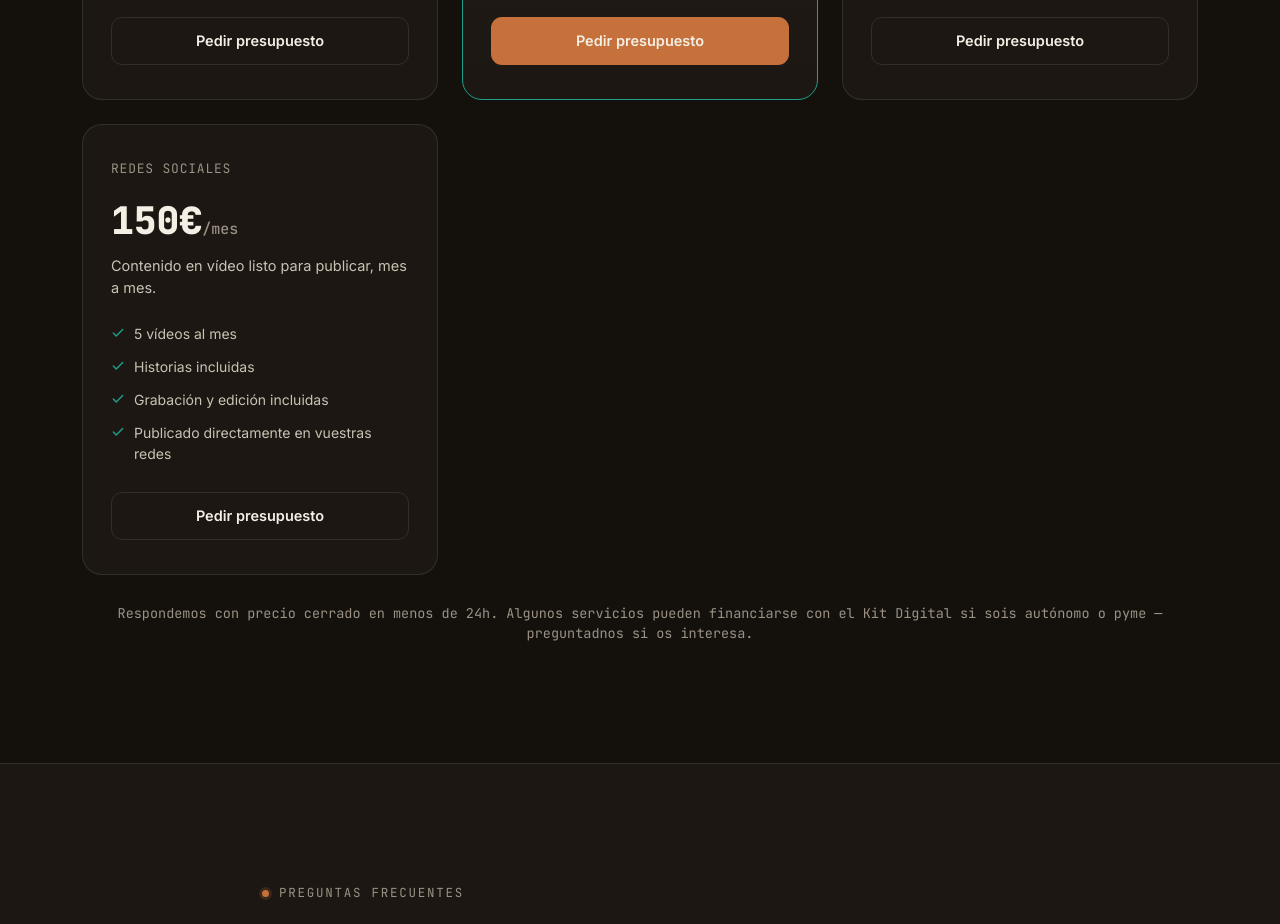
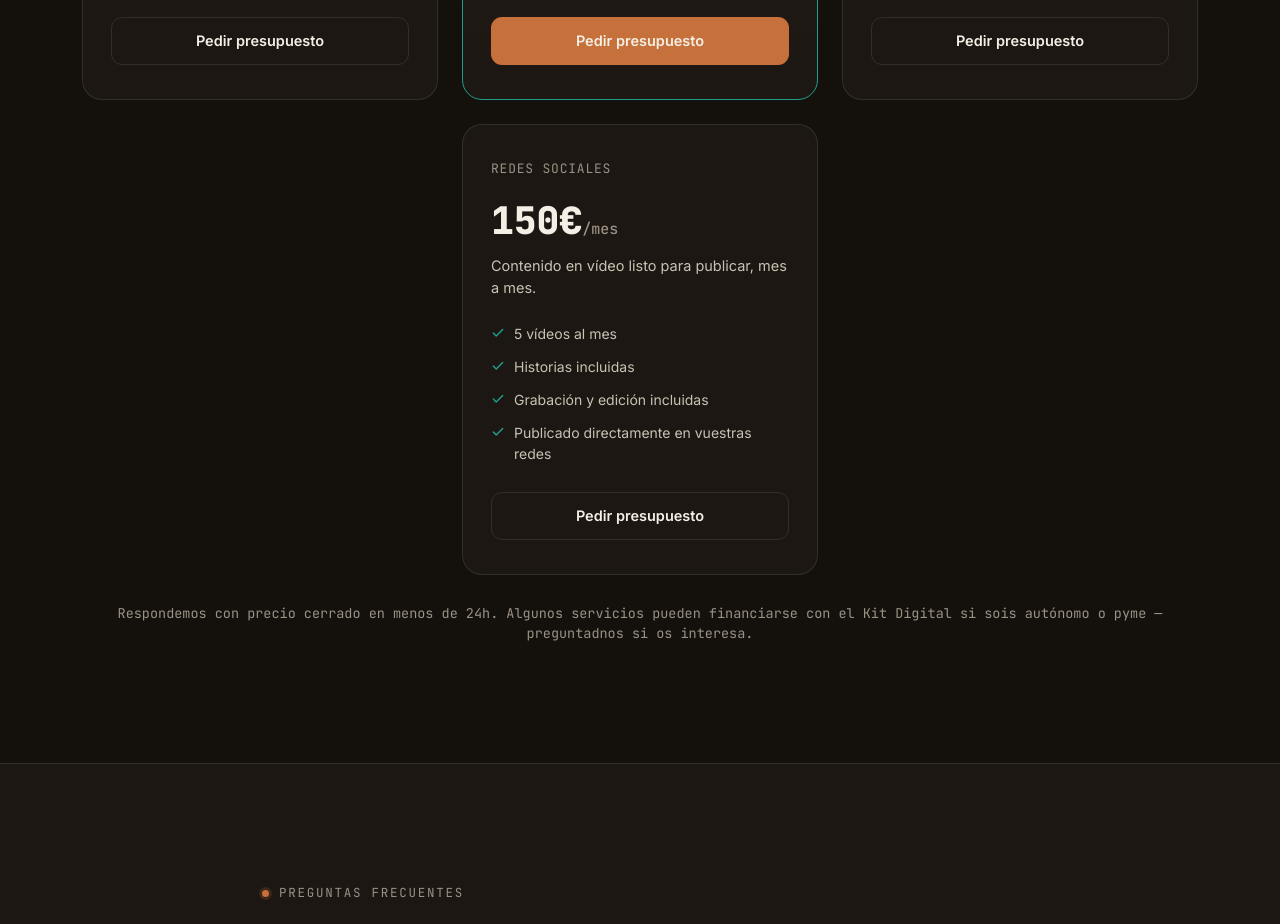
Before and after one commit to NexusAI3-NFC/Web, a plain HTML site: page index.html in a window 1280 px wide. Shown: the part 2600-3524 px from the top of the page. Drawn offline with Linux system fonts and the light colour scheme.

Commit message:
Centrar la 4a tarjeta de precios (Redes sociales) en el grid

```diff
--- a/index.html
+++ b/index.html
@@ -296,6 +296,8 @@
   /* ---------- PRICING ---------- */
   .pricing-grid{display:grid; grid-template-columns:repeat(3,1fr); gap:24px; align-items:stretch;}
   @media (max-width:900px){ .pricing-grid{grid-template-columns:1fr;} }
+    .price-card:nth-child(4){ grid-column:2; }
+  @media (max-width:900px){ .price-card:nth-child(4){ grid-column:auto; } }
   .price-card{
     background:var(--ink-soft); border:1px solid var(--line); border-radius:var(--radius);
     padding:34px 28px; display:flex; flex-direction:column;
```
